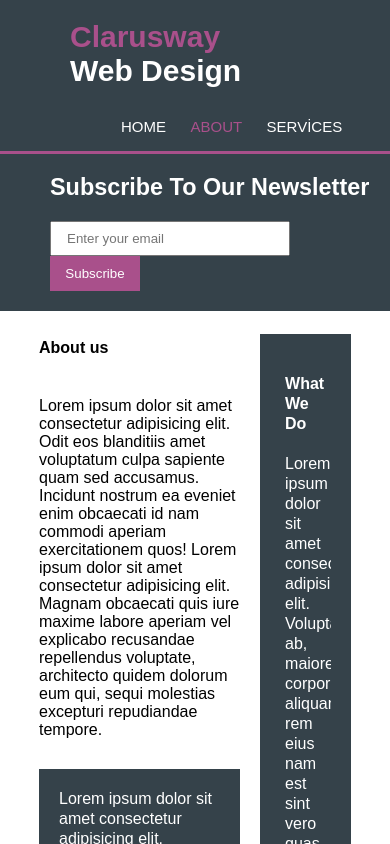
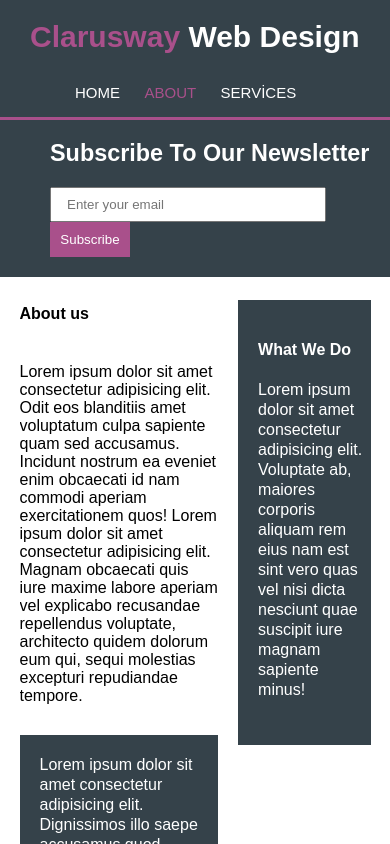
Before and after one commit to ergunsahe/website-page-design, a plain HTML site: page about/about.html in a window 390 px wide. Shown: the top 844 px of the page. Drawn offline with Linux system fonts and the light colour scheme.

Commit message:
feat:change some margin and padding values

```diff
--- a/about/about.css
+++ b/about/about.css
@@ -23,7 +23,7 @@
     font-size: 30px;
     color: white;
     font-weight: bold;
-    margin: 20px 0px 20px 150px;
+    margin: 20px 0px 20px 130px;
 
 
 
@@ -77,7 +77,7 @@
     display: block;
     margin: 20px 10px 20px 60px ;
     padding-bottom: 20px;
-    width: 400px;
+    width: 385px;
     font-size: 20px;
 
 
@@ -111,7 +111,7 @@
 
 .about-us {
     display: flex;
-    margin: 2% 10% 16%;
+    margin: 2% 10% 16% 16%;
     height: 100%;
     justify-content: space-between;
 
@@ -163,8 +163,6 @@
     flex-direction: column;
     background-color: #fffaf0;
     align-items: center;
-    background-color: #fffaf0;
-    border-top: 4px solid #a9508b;
 }
 
 #copyright {
@@ -184,7 +182,7 @@
         font-size: 30px;
         color: white;
         font-weight: bold;
-        margin: 10px 90px 20px 60px;
+        margin: 10px 0px 20px 20px;
     }
 
     .header-left > span {
@@ -194,7 +192,7 @@
 
     .header-right {
 
-        margin: 10px 10px 5px 30%;
+        margin: 10px 5px 5px 65px;
         padding-top: 0px;
     }
     .header-right > a {
@@ -236,7 +234,7 @@
     .register-left {
         display: block;
         margin: 0px;
-    width: 350px;
+        width: 330px;
         font-size: 20px;
 
 
@@ -250,23 +248,46 @@
 
     #email {
         height: 35px;
-    width: 220%;
-    margin-right: 100px;
+        width: 200%;
+        margin-right: 40px;
         padding-left: 15px;
 
     }
 
     #subscribe {
         height: 35px;
-    width: 90px;
+        width: 80px;
         background-color: #a9508b;
         border: 0px solid #a9508b;
 
 
     }
 
+
    .explain {
        margin-right: 20px;
+       width: 70%;
+        flex-grow: 4;
+   }
+
+   .about-us {
+        display: flex;
+        margin: 2% 5% 16% 5%;
+        height: 100%;
+        justify-content: space-between;
+
+
+    }
+
+    .do-what {
+        width: 45%;
+        flex-grow: 1;
+        background-color:#35424a ;
+        padding: 20px 5px 45px 20px;
+        color: white;
+        margin-top: 15px;
+        line-height: 20px;
+        height: fit-content;
     }
     footer {
         display: flex;
--- a/services/services.css
+++ b/services/services.css
@@ -92,7 +92,7 @@
 
 #email {
     height: 35px;
-    width: 250px;
+    width: 240px;
     margin-right: 3px;
     padding-left: 15px;
 
@@ -100,13 +100,15 @@
 
 #subscribe {
     height: 35px;
-    width: 90px;
+    width: 80px;
     background-color: #a9508b;
     border: 0px solid violet;
     color: white;
 
 
 }
+
+
 
 .main-container {
     display: flex;
@@ -207,13 +209,13 @@
     margin-right: 100px;
 }
 
-@media (max-width:900px) {
+@media (max-width:1000px) {
     .header-left {
         display: block;
         font-size: 30px;
         color: white;
         font-weight: bold;
-        margin: 10px 90px 20px 60px;
+        margin: 10px 0px 20px 20px;
     }
 
     .header-left > span {
@@ -223,7 +225,7 @@
 
     .header-right {
 
-        margin: 10px 10px 5px 30%;
+        margin: 10px 5px 5px 65px;
         padding-top: 0px;
     }
     .header-right > a {
@@ -250,7 +252,6 @@
 
    }
 
-
    .register {
     display: flex;
     flex-wrap: wrap;
@@ -258,14 +259,14 @@
     background-color: #35424a;
     color: white;
     margin: 0;
-        padding: 20px 0px 20px 50px;
+    padding: 20px 0px 20px 40px;
 
 }
 
 .register-left {
     display: block;
     margin: 0px;
-        width: 350px;
+    width: 330px;
     font-size: 20px;
 
 
@@ -279,20 +280,20 @@
 
 #email {
     height: 35px;
-        width: 220%;
-        margin-right: 100px;
+    width: 200%;
+    margin-right: 40px;
     padding-left: 15px;
 
 }
 
 #subscribe {
     height: 35px;
-        width: 90px;
+    width: 80px;
     background-color: #a9508b;
     border: 0px solid #a9508b;
+
+
 }
-
-/*--------------------------------------------------------------  */
 
     .main-container {
         display: flex;
--- a/style.css
+++ b/style.css
@@ -23,7 +23,9 @@
     font-size: 30px;
     color: white;
     font-weight: bold;
-    margin: 20px 50px 20px 100px;
+    margin: 20px 0px 20px 130px;
+
+
 
 }
 
@@ -33,7 +35,7 @@
 }
 
 .header-right {
-    margin: 0px 100px 5px 2px;
+    margin: 0px 100px 5px 20px;
     padding-top: 20px;
 }
 .header-right > a {
@@ -98,7 +100,7 @@
     display: block;
     margin: 20px 10px 20px 60px ;
     padding-bottom: 20px;
-    width: 400px;
+    width: 385px;
     font-size: 20px;
 
 
@@ -164,6 +166,7 @@
     margin-right: 100px;
 }
 
+
 @media (max-width:1000px) {
 
 
@@ -172,7 +175,7 @@
         font-size: 30px;
         color: white;
         font-weight: bold;
-        margin: 10px 90px 20px 60px;
+        margin: 10px 0px 20px 20px;
     }
 
     .header-left > span {
@@ -182,7 +185,7 @@
 
     .header-right {
 
-        margin: 10px 10px 5px 30%;
+        margin: 10px 5px 5px 65px;
         padding-top: 0px;
     }
     .header-right > a {
@@ -208,8 +211,8 @@
     }
 
     .main > h1 {
-        padding: 100px 15% 0% 14%;
-        font-size: 60px;
+        padding: 60px 10% 0% 4%;
+        font-size: 53px;
         color: white;
         line-height: 70px;
 
@@ -237,7 +240,7 @@
     .register-left {
         display: block;
         margin: 0px;
-        width: 350px;
+        width: 330px;
         font-size: 20px;
 
 
@@ -251,15 +254,15 @@
 
     #email {
         height: 35px;
-        width: 220%;
-        margin-right: 100px;
+        width: 200%;
+        margin-right: 90px;
         padding-left: 15px;
 
     }
 
     #subscribe {
         height: 35px;
-        width: 90px;
+        width: 80px;
         background-color: #a9508b;
         border: 0px solid #a9508b;
 
```
Lines whose indentation alone changed are shown as unchanged.
